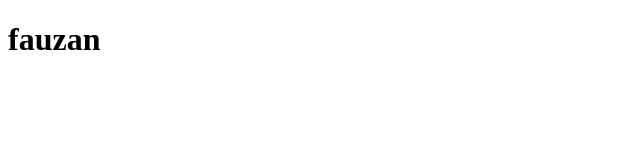
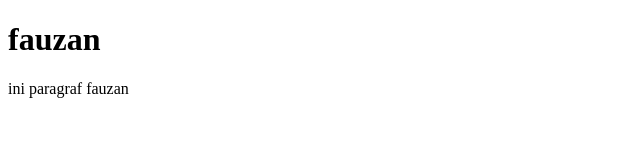
Before and after one commit to zannabd/test-git-flow, a plain HTML site: page index.html in a window 1280 px wide. Shown: the whole page, without its empty margins (0-640 px from the left). Drawn offline with Linux system fonts and the light colour scheme.

Commit message:
fauzan 2

```diff
--- a/index.html
+++ b/index.html
@@ -7,5 +7,6 @@
 </head>
 <body>
     <h1>fauzan</h1>
+    <p>ini paragraf fauzan</p>
 </body>
 </html>
```
